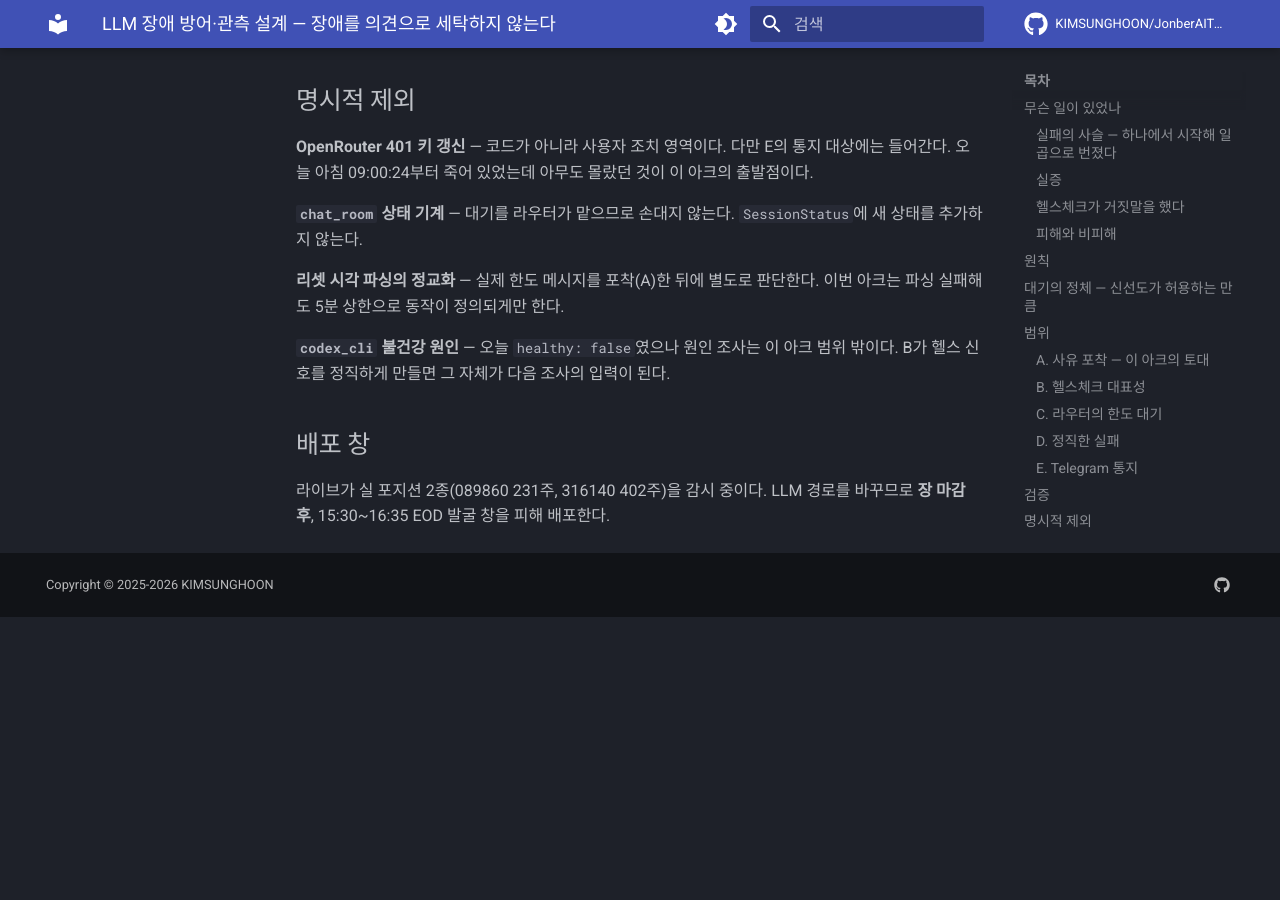
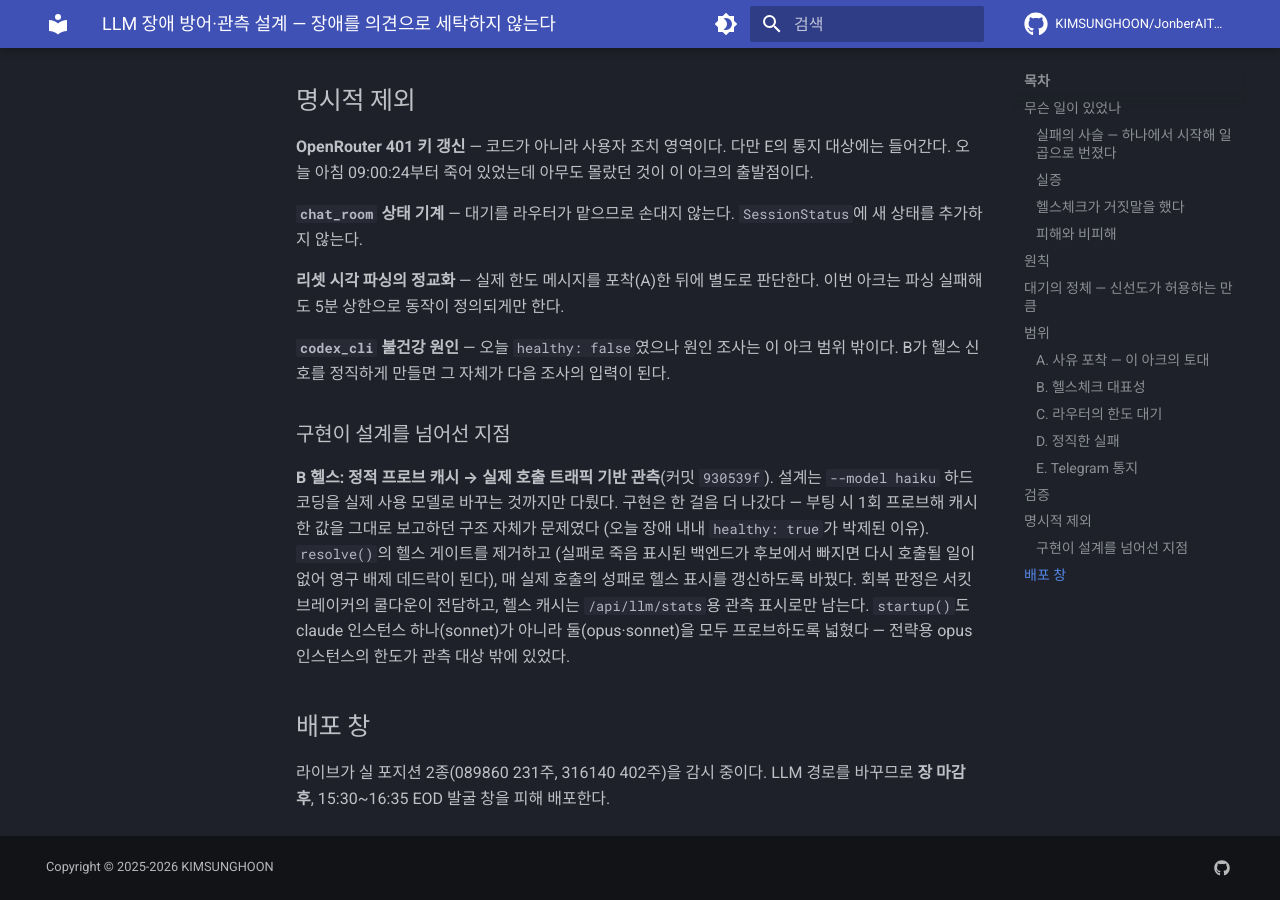
Before and after one commit to KIMSUNGHOON/JonberAITrading, an MkDocs documentation site: the page built from docs/superpowers/specs/2026-08-03-llm-failure-defense-design.md, in a window 1280 px wide and 900 px high, scrolled down 4463 px. Built offline with MkDocs 1.6.1 and Material for MkDocs 9.7.7, drawn with Linux system fonts in a browser that asks for light colours; comment, search, counter and statistics services are not loaded; before the commit the page ends 5080 px from its top, so only the background shows below that; some of the changed text lies outside the part shown.

Commit message:
docs: LLM 장애 방어 스펙 상태를 구현 완료로 갱신

```diff
--- a/docs/superpowers/specs/2026-08-03-llm-failure-defense-design.md
+++ b/docs/superpowers/specs/2026-08-03-llm-failure-defense-design.md
@@ -173,6 +173,18 @@ A만으로 연쇄가 풀린다: `"usage limit"`이 `_RATE_MARKERS`에 걸려 `Ba
 **`codex_cli` 불건강 원인** — 오늘 `healthy: false`였으나 원인 조사는 이 아크 범위 밖이다.
 B가 헬스 신호를 정직하게 만들면 그 자체가 다음 조사의 입력이 된다.
 
+### 구현이 설계를 넘어선 지점
+
+**B 헬스: 정적 프로브 캐시 → 실제 호출 트래픽 기반 관측**(커밋 `930539f`). 설계는
+`--model haiku` 하드코딩을 실제 사용 모델로 바꾸는 것까지만 다뤘다. 구현은 한 걸음
+더 나갔다 — 부팅 시 1회 프로브해 캐시한 값을 그대로 보고하던 구조 자체가 문제였다
+(오늘 장애 내내 `healthy: true`가 박제된 이유). `resolve()`의 헬스 게이트를 제거하고
+(실패로 죽음 표시된 백엔드가 후보에서 빠지면 다시 호출될 일이 없어 영구 배제
+데드락이 된다), 매 실제 호출의 성패로 헬스 표시를 갱신하도록 바꿨다. 회복 판정은
+서킷 브레이커의 쿨다운이 전담하고, 헬스 캐시는 `/api/llm/stats`용 관측 표시로만
+남는다. `startup()`도 claude 인스턴스 하나(sonnet)가 아니라 둘(opus·sonnet)을 모두
+프로브하도록 넓혔다 — 전략용 opus 인스턴스의 한도가 관측 대상 밖에 있었다.
+
 ## 배포 창
 
 라이브가 실 포지션 2종(089860 231주, 316140 402주)을 감시 중이다. LLM 경로를 바꾸므로
```
Also changed, not shown: other parts of docs/superpowers/specs/2026-08-03-llm-failure-defense-design.md (+1 -1 lines).
